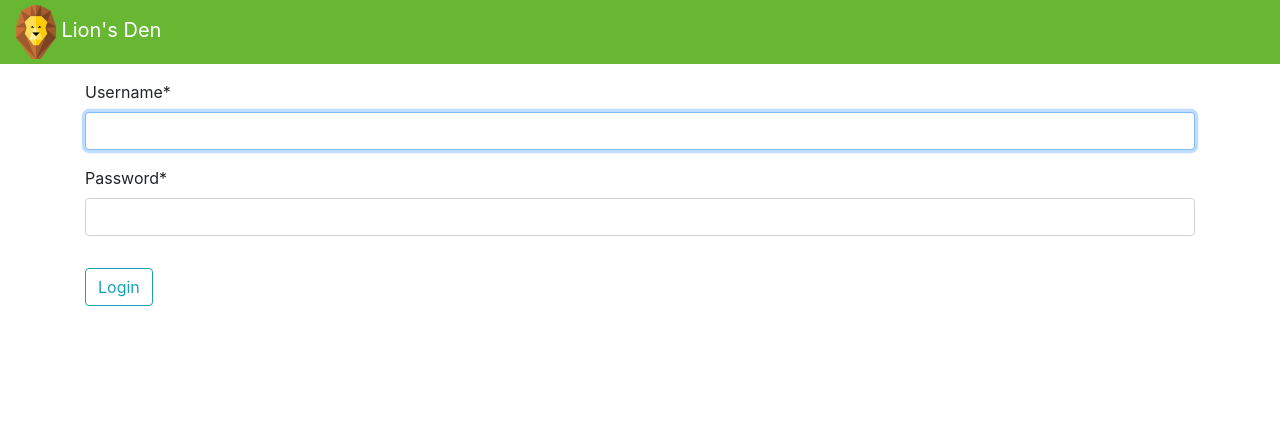
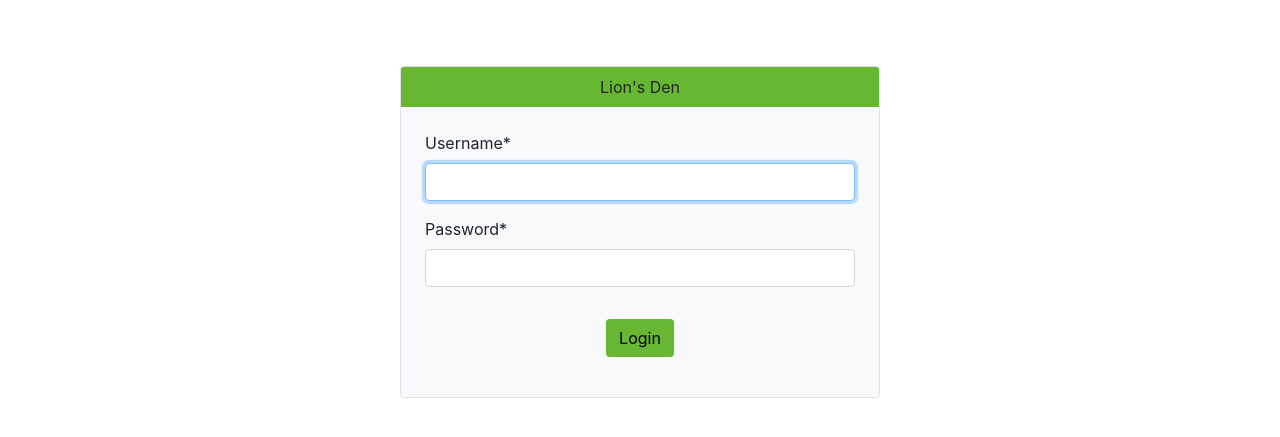
Before and after one commit to onlinemo90/lions-den, a Django app: page /login/ in a window 1280 px wide. Shown: the top 437 px of the page. Run offline with Django 3.2, Linux system fonts and the light colour scheme; parts of the project's set-up code (start-up, migrations or seed data) failed here and were passed over; some libraries are stand-ins or nearby versions.

Commit message:
Improved the login page

```diff
--- a/lions_den/static/main.css
+++ b/lions_den/static/main.css
@@ -1,12 +1,12 @@
 td, p{
 	white-space: pre-wrap;
-}
-
-nav{
-	background-color: #68b733 !important;
 }
 
 .no-vertical-padding{
 	padding-top: 0px;
 	padding-bottom: 0px;
 }
+
+.bg-primary{
+	background-color: #68b733 !important;
+}
--- a/lions_den/templates/base.html
+++ b/lions_den/templates/base.html
@@ -15,15 +15,14 @@
 		<title>Lion's Den</title>
 	</head>
 	<body>
-		<nav class="navbar navbar-dark no-vertical-padding">
-			<a class="navbar-brand no-vertical-padding" href="{% url 'home' %}">
-				<img src="{% static 'images/logo.png' %}" style="height:64	; padding-top:5px; padding-bottom:5px" alt="Zooverse"/>
-				Lion's Den
-			</a>
-<!--			<ul class="nav navbar-nav navbar-right">-->
-<!--              <li><a class="text-info" href="{% url 'login' %}">Login</a></li>-->
-<!--            </ul>-->
-		</nav>
+		{% block navbar %}
+			<nav class="navbar navbar-dark bg-primary no-vertical-padding">
+				<a class="navbar-brand no-vertical-padding" href="{% url 'home' %}">
+					<img src="{% static 'images/logo.png' %}" style="height:64; padding-top:5px; padding-bottom:5px" alt="Zooverse"/>
+					Lion's Den
+				</a>
+			</nav>
+		{% endblock %}
 		<main style="padding:16px 32px 32px 32px;">
 			<div class="container">
 				<!-- Messages -->
--- a/lions_den/templates/users/login.html
+++ b/lions_den/templates/users/login.html
@@ -1,15 +1,22 @@
 {% extends "base.html" %}
+{% load static %}
 {% load crispy_forms_tags %}
+{% block navbar %}{% endblock %}
 {% block content %}
-	<div class="">
+	<div class="container rounded border bg-light p-0" style="max-width: 480px; margin: 50px auto; overflow: hidden">
+		<header class="bg-primary text-center p-2">
+			<span class="mx-auto">Lion's Den</span>
+		</header>
+		<div class="container p-4">
 			<form method="POST">
 				{% csrf_token %}
 				<fieldset class="form-group">
 					{{ form|crispy }}
 				</fieldset>
-			<div>
-				<button class="btn btn-outline-info" type="submit">Login</button>
+				<div class="container text-center">
+					<button class="btn bg-primary" type="submit">Login</button>
 				</div>
 			</form>
 		</div>
+	</div>
 {% endblock %}
```
Also changed, not shown: lions_den/default.sqlite3. Lines whose indentation alone changed are shown as unchanged.
